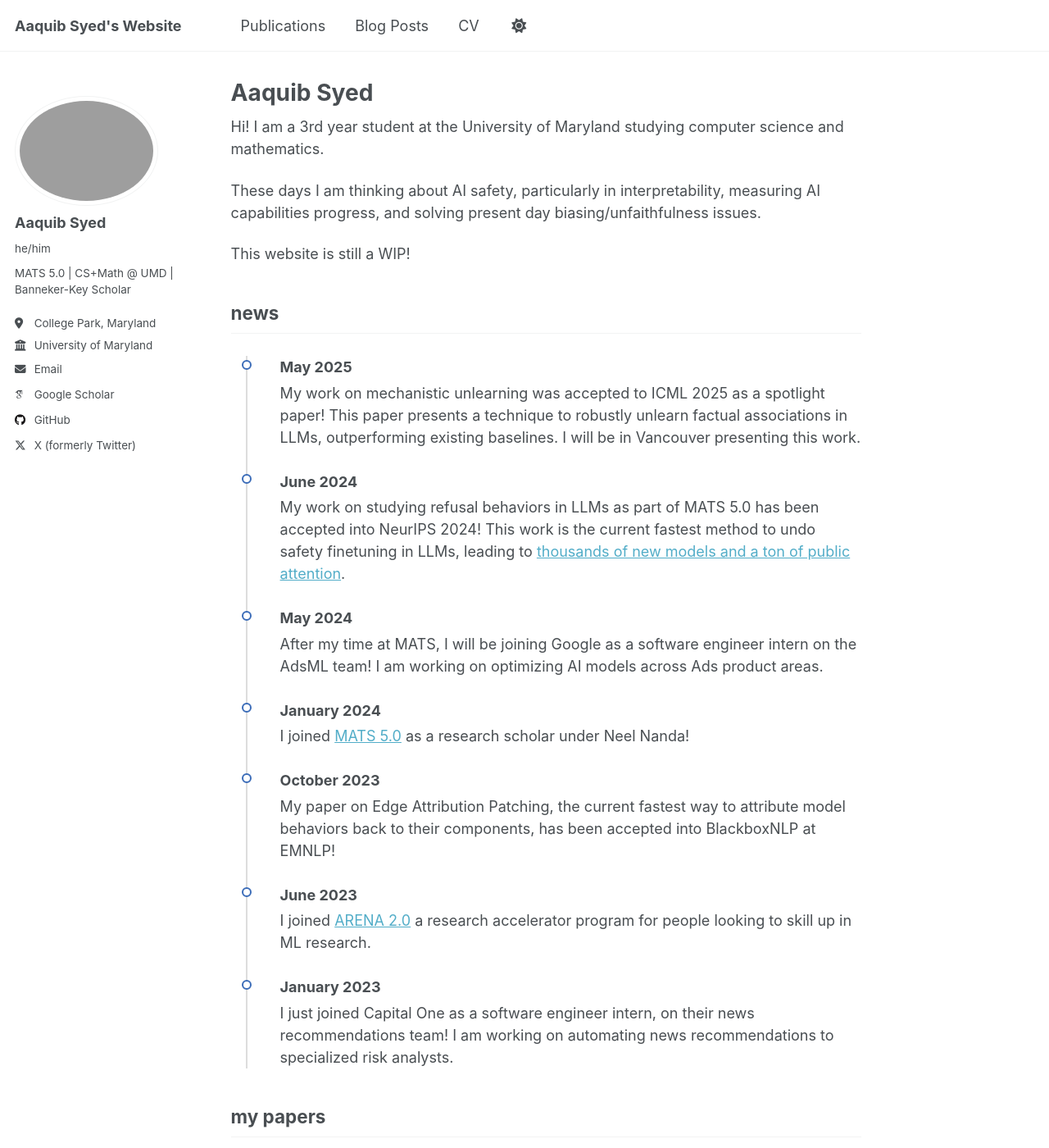
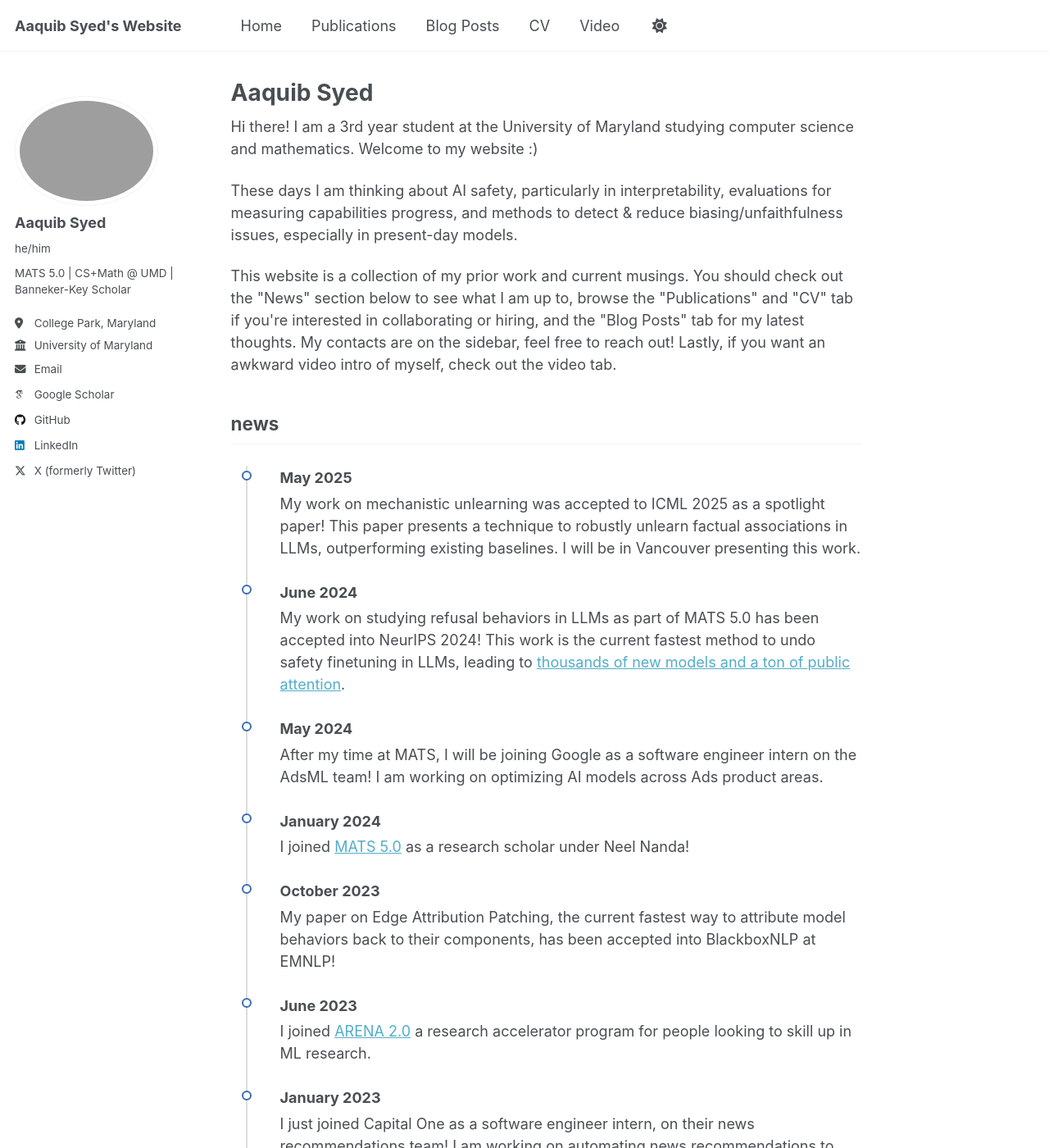
Before and after one commit to Aaquib111/Aaquib111.github.io, a Jekyll site: the page built from _pages/about.html, in a window 1280 px wide and 1400 px high. Shown: the whole window at 82% size. Built offline with Jekyll 4.4.1, drawn with Linux system fonts in a browser that asks for light colours; some web fonts are replaced.

Commit message:
enough for engl assignment

```diff
--- a/_config.yml
+++ b/_config.yml
@@ -59,7 +59,7 @@ author:
   keybase          : # Username
   instagram        : # Username
   lastfm           : # Username
-  linkedin         : # Username
+  linkedin         : "Aaquib111"
   mastodon         : # URL
   medium           : # URL
   pinterest        : # Username
@@ -67,7 +67,7 @@ author:
   steam            : # Username
   telegram         : # URL
   tumblr           : # Username
-  twitter          : aaquib_syed1 # Username for X / Twitter
+  twitter          : "aaquib_syed1" # Username for X / Twitter
   vine             : # Username
   weibo            : # Username
   wikipedia        : # Username
--- a/_data/navigation.yml
+++ b/_data/navigation.yml
@@ -8,6 +8,8 @@
 #      Markdown formatted page while the second is generated using JSON.
 
 main:
+  - title: "Home"
+    url: /about/
   - title: "Publications"
     url: /publications/
 
@@ -26,8 +28,8 @@ main:
   - title: "CV"
     url: /cv/
 
-  # - title: "CV"
-  #   url: /cv-json/
+  - title: "Video"
+    url: /video/
 
   # - title: "Guide"
   #   url: /markdown/
--- a/_includes/archive-single.html
+++ b/_includes/archive-single.html
@@ -41,9 +41,9 @@
         {% if post.collection == 'teaching' %}
           <p> {{ post.type }}, <i>{{ post.venue }}</i>, {{ post.date | default: "1900-01-01" | date: "%Y" }} </p>
         {% elsif post.collection == 'publications' %}
-          <p>Published in <i>{{ post.venue }}</i>, {{ post.date | default: "1900-01-01" | date: "%Y" }} </p>
+          <p>Published in <i>{{ post.venue }}</i></p> <!--, {{ post.date | default: "1900-01-01" | date: "%Y" }} -->
         {% elsif post.date %}
-         <p class="page__date"><strong><i class="fa fa-fw fa-calendar" aria-hidden="true"></i> {{ site.data.ui-text[site.locale].date_label | default: "Published:" }}</strong> <time datetime="{{ post.date | default: "1900-01-01" | date_to_xmlschema }}">{{ post.date | default: "1900-01-01" | date: "%B %d, %Y" }}</time></p>
+         <p class="page__date" style="margin-top: 0px; margin-bottom: 0px;"><strong><i class="fa fa-fw fa-calendar" aria-hidden="true"></i> {{ site.data.ui-text[site.locale].date_label | default: "Published:" }}</strong> <time datetime="{{ post.date | default: "1900-01-01" | date_to_xmlschema }}">{{ post.date | default: "1900-01-01" | date: "%B %d, %Y" }}</time></p>
         {% endif %}
 
     {% if post.excerpt and site.read_more != 'enabled' %}
@@ -53,13 +53,14 @@
     {% endif %}
 
     {% if post.citation and post.paperurl and post.slidesurl and post.bibtexurl %}
-      <p>Recommended citation: {{ post.citation }}<br /><a href="{{ post.paperurl }}">Download Paper</a> | <a href="{{ post.slidesurl }}">Download Slides</a> | <a href="{{ post.bibtexurl }}">Download Bibtex</a></p>
+      <p style="font-size: .75em;">Recommended citation: {{ post.citation }}<br /><a href="{{ post.paperurl }}">Download Paper</a> | <a href="{{ post.slidesurl }}">Download Slides</a> | <a href="{{ post.bibtexurl }}">Download Bibtex</a></p>
     {% elsif post.citation and post.paperurl and post.slidesurl %}
-      <p>Recommended citation: {{ post.citation }}<br /><a href="{{ post.paperurl }}">Download Paper</a> | <a href="{{ post.slidesurl }}">Download Slides</a></p>
+      <p style="font-size: .75em;">Recommended citation: {{ post.citation }}<br /><a href="{{ post.paperurl }}">Download Paper</a> | <a href="{{ post.slidesurl }}">Download Slides</a></p>
     {% elsif post.citation and post.paperurl and post.bibtexurl %}
-      <p>Recommended citation: {{ post.citation }}<br /><a href="{{ post.paperurl }}">Download Paper</a> | <a href="{{ post.bibtexurl }}">Download Bibtex</a></p>
+      <p style="font-size: .75em;">Recommended citation: {{ post.citation }}<br /><a href="{{ post.paperurl }}">Download Paper</a> | <a href="{{ post.bibtexurl }}">Download Bibtex</a></p>
     {% elsif post.citation and post.paperurl %}
-      <p>Recommended citation: {{ post.citation }}<br /><a href="{{ post.paperurl }}">Download Paper</a></p>
+      <p style="font-size: .75em;">Recommended citation: {{ post.citation }}<br /></p>
+      <p style="font-size: 1em"><a href="{{ post.paperurl }}">Download Paper</a></p>
     {% elsif post.citation and post.slidesurl and post.bibtexurl %}
       <p>Recommended citation: {{ post.citation }}<br /><a href="{{ post.slidesurl }}">Download Slides</a> | <a href="{{ post.bibtexurl}}">Download Bibtex</a></p>
     {% elsif post.citation and post.slidesurl %}
--- a/_pages/about.html
+++ b/_pages/about.html
@@ -9,11 +9,16 @@ redirect_from:
 
 {% include base_path %}
 
-<p>Hi! I am a 3rd year student at the University of Maryland studying computer science and mathematics.</p>
+<p>Hi there! I am a 3rd year student at the University of Maryland studying computer science and mathematics. Welcome to my
+  website :)</p>
 
-<p>These days I am thinking about AI safety, particularly in interpretability, measuring AI capabilities progress, and solving present day biasing/unfaithfulness issues.</p>
+<p>These days I am thinking about AI safety, particularly in interpretability, evaluations for measuring capabilities
+  progress, and
+  methods to detect & reduce biasing/unfaithfulness issues, especially in present-day models.</p>
 
-<p>This website is still a WIP!</p>
+<p>This website is a collection of my prior work and current musings. You should check out the "News" section
+  below to see what I am up to, browse the "Publications" and "CV" tab if you're interested in collaborating or hiring, and the "Blog Posts" tab for my latest thoughts.
+  My contacts are on the sidebar, feel free to reach out! Lastly, if you want an awkward video intro of myself, check out the video tab.</p>
 
 <!-- This is the front page of a website that is powered by the [Academic Pages template](https://github.com/academicpages/academicpages.github.io) and hosted on GitHub pages. [GitHub pages](https://pages.github.com) is a free service in which websites are built and hosted from code and data stored in a GitHub repository, automatically updating when a new commit is made to the repository. This template was forked from the [Minimal Mistakes Jekyll Theme](https://mmistakes.github.io/minimal-mistakes/) created by Michael Rose, and then extended to support the kinds of content that academics have: publications, talks, teaching, a portfolio, blog posts, and a dynamically-generated CV. You can fork [this template](https://github.com/academicpages/academicpages.github.io) right now, modify the configuration and markdown files, add your own PDFs and other content, and have your own site for free, with no ads! -->
 
@@ -70,10 +75,11 @@ More info about configuring Academic Pages can be found in [the guide](https://a
 <style>
   .timeline {
     list-style: none;
-  margin:   0;
-  padding:  0;
+    margin: 0;
+    padding: 0;
     position: relative;
   }
+
   .timeline:before {
     content: "";
     position: absolute;
@@ -83,29 +89,30 @@ More info about configuring Academic Pages can be found in [the guide](https://a
     width: 2px;
     background: #ddd;
   }
+
   .timeline li {
     position: relative;
     margin: 1.5em 0 1.5em 40px;
     padding-left: 20px;
   }
+
   .timeline li::before {
     content: "";
     position: absolute;
     left: -27px;
-  top:  0.25em;
+    top: 0.25em;
     width: 12px;
     height: 12px;
     border: 2px solid #3B6CB8;
     background: white;
     border-radius: 50%;
   }
+
   .timeline .date {
     display: block;
     font-weight: bold;
     margin-bottom: 0.25em;
   }
-
-
 </style>
 
 <h2> news </h2>
@@ -132,22 +145,23 @@ More info about configuring Academic Pages can be found in [the guide](https://a
   <li>
     <span class="date">October 2023</span>
     <p>
-      My paper on Edge Attribution Patching, the current fastest way to attribute model behaviors back to their components, has been accepted into BlackboxNLP at EMNLP!
+      My paper on Edge Attribution Patching, the current fastest way to attribute model behaviors back to their
+      components, has been accepted into BlackboxNLP at EMNLP!
     </p>
   </li>
   <li>
     <span class="date">June 2023</span>
     <p>
-      I joined <a href="https://www.arena.education/"> ARENA 2.0</a> a research accelerator program for people looking to skill up in ML research.
+      I joined <a href="https://www.arena.education/"> ARENA 2.0</a> a research accelerator program for people looking
+      to skill up in ML research.
     </p>
   </li>
   <li>
     <span class="date">January 2023</span>
     <p>
-      I just joined Capital One as a software engineer intern, on their news recommendations team! I am working on automating news recommendations to specialized risk analysts.
+      I just joined Capital One as a software engineer intern, on their news recommendations team! I am working on
+      automating news recommendations to specialized risk analysts.
     </p>
   </li>
   <!-- … -->
 </ul>
-
-<h2> my papers </h2>
--- a/_pages/cv.html
+++ b/_pages/cv.html
@@ -31,5 +31,7 @@ redirect_from:
 </script>
 
 <div id="pdf-viewer">
-  <canvas id="pdf-canvas"></canvas>
+  <object data="/images/Aaquib_Syed_CV.pdf" type="application/pdf" width="100%">
+    <p>Unable to display PDF file. <a href="/images/Aaquib_Syed_CV.pdf">Download</a> instead.</p>
+  </object>
 </div>
```
Also changed, not shown: other parts of _pages/about.html (+9 -3 lines), other parts of _pages/cv.html (+1 -1 lines), _pages/video.html (added, +12 -0 lines), _posts/2025-05-16-unwanted_guests.md (added, +51 -0 lines), _posts/test.md (deleted, +0 -20 lines), _publications/2010-10-01-paper-title-number-2.md (deleted, +0 -14 lines), _publications/2015-10-01-paper-title-number-3.md (deleted, +0 -14 lines), _publications/2024-02-17-paper-title-number-4.md (deleted, +0 -13 lines), _publications/attrib copy.md (added, +14 -0 lines), _publications/attrib.md (added, +14 -0 lines), _publications/mech_unlearning.md (+4 -4 lines), _publications/refusals.md (added, +14 -0 lines). Lines whose indentation alone changed are shown as unchanged.
